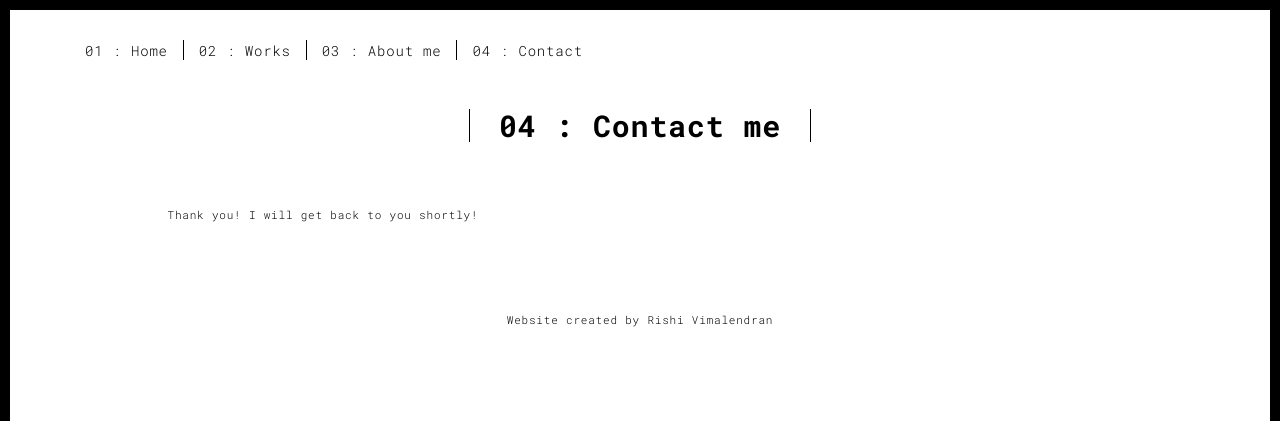
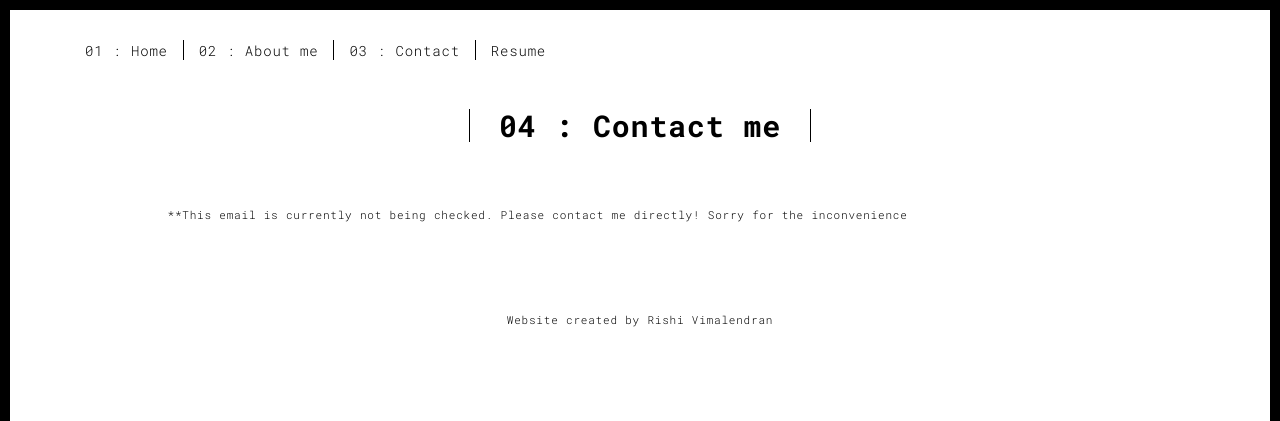
Before and after one commit to rishivimal10/website, a Flask app: template templates/thank_you.html in a window 1280 px wide. Shown: the top 421 px of the page. Run offline with Flask 2, Linux system fonts and the light colour scheme; the template is opened without the code that fills it, so the values that code supplies are empty.

Commit message:
website final

```diff
--- a/server.py
+++ b/server.py
@@ -13,6 +13,10 @@ def my_home():
 @app.route('/<page_name>')
 def page(page_name):
     return render_template(page_name)
+
+@app.route('/resume_download/')
+def resume():
+    return send_file("static/assets/Rishi's Resume.pdf")
 
 def send_email(data):
 
@@ -47,13 +51,6 @@ def write_to_csv (data):
 @app.route('/submit_form', methods=['POST', 'GET'])
 def submit_form():
     if request.method == 'POST':
-        data = request.form.to_dict()
-        send_email(data)
-        write_to_csv(data)
         return redirect("/thank_you.html")
     else:
         return "could not send message"
-
-@app.route('/resume_download/')
-def resume():
-    return send_file("static/assets/Resume_Rishi.pdf")
--- a/templates/about.html
+++ b/templates/about.html
@@ -74,7 +74,7 @@
                   I stay up to date in a variety of sports leagues such as the NBA, NHL, and Premier League.</p>
                 </div>
                 <div class="col-xs-12 col-md-6">
-                  <img src="./static/assets/images/profil.jpg" class="img-responsive" alt="">
+                  <img src="./static/assets/images/rishi.jpg" class="img-responsive" alt="">
                 </div>
               </div>
             </div>
--- a/templates/index.html
+++ b/templates/index.html
@@ -50,15 +50,14 @@
   </nav>
 </header>
 <!-- Add your site or app content here -->
-  <div class="hero-full-container background-image-container white-text-container" style="background-image: url('./static/assets/images/space3.jpg')">
+  <div class="hero-full-container background-image-container white-text-container" style="background-image: url('/static/assets/images/space3.jpg')">
     <div class="container">
       <div class="row">
         <div class="col-xs-12">
           <div class="hero-full-wrapper">
             <div class="text-content">
-              <h1>Hello,<br>
+              <h1>Hello, I'm Rishi Vimalendran<br>
                 <span id="typed-strings">
-                  <span>I'm Rishi Vimalendran</span>
                   <span>Student at the University of Waterloo</span>
                   <span>In Systems Design Engineering</span>
                 </span>
--- a/templates/thank_you.html
+++ b/templates/thank_you.html
@@ -38,9 +38,9 @@
       <div class="collapse navbar-collapse" id="navbar-collapse">
         <ul class="nav navbar-nav ">
           <li><a href="./index.html" title="">01 : Home</a></li>
-          <li><a href="./works.html" title="">02 : Works</a></li>
-          <li><a href="./about.html" title="">03 : About me</a></li>
-          <li><a href="./contact.html" title="">04 : Contact</a></li>
+          <li><a href="./about.html" title="">02 : About me</a></li>
+          <li><a href="./contact.html" title="">03 : Contact</a></li>
+          <li><a href="./resume_download" target="_blank">Resume</a></li>
 
         </ul>
 
@@ -60,7 +60,7 @@
 
           <div class="row">
             <div class="col-md-10 col-md-offset-1">
-               Thank you! I will get back to you shortly!
+              **This email is currently not being checked. Please contact me directly! Sorry for the inconvenience
             </div>
 
           </div>
```
Also changed, not shown: 5 other files.
